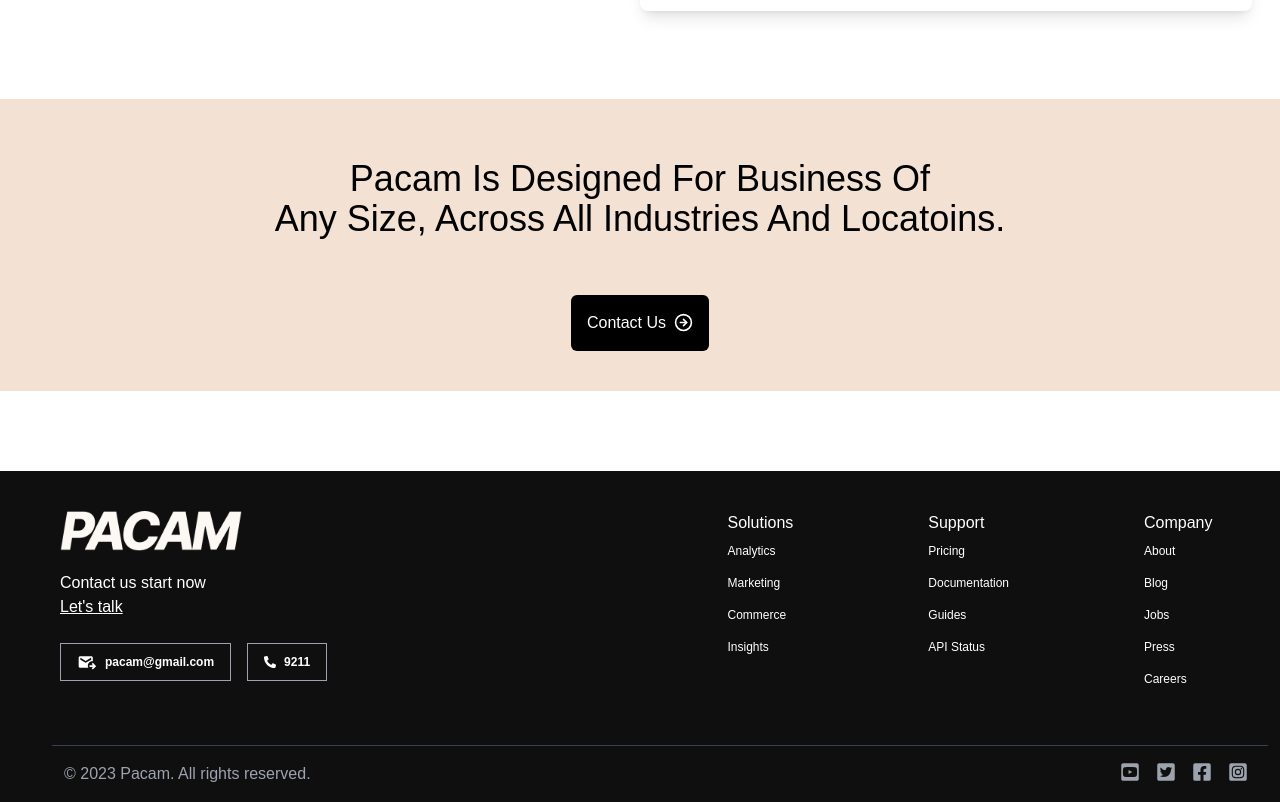
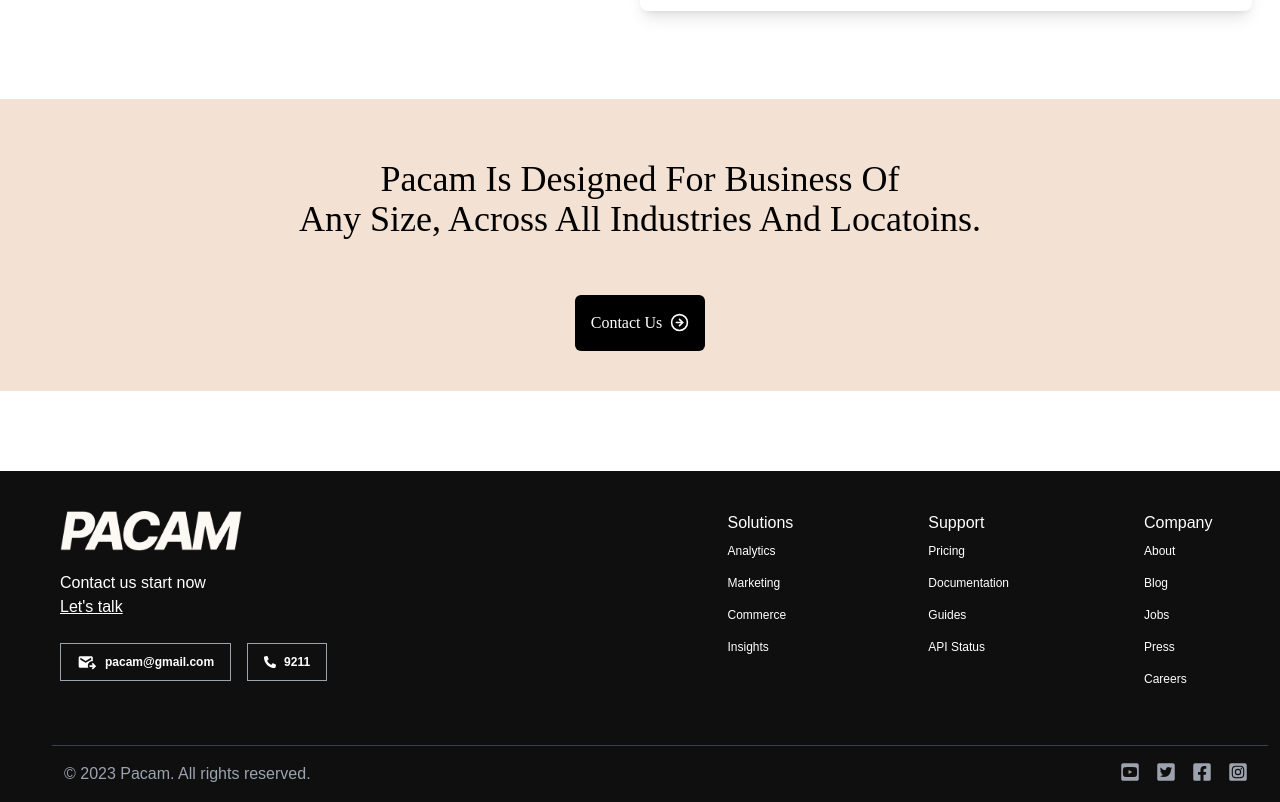
Before and after one commit to kunal23g/PACAM, a React (Vite) app: page / in a window 1280 px wide. Shown: the part 5458-6260 px from the top of the page. Built offline with nearby package versions, Linux system fonts and the light colour scheme.

Commit message:
Update Contact.jsx

```diff
--- a/src/components/Contact.jsx
+++ b/src/components/Contact.jsx
@@ -5,15 +5,15 @@ import { Link } from 'react-router-dom'
 
 const Contact=()=> {
     return (
-        <div className='max-w-[1420px] mx-auto py-10 items-center my-20 mx  flex flex-col bg-[#F3E2D3] '>
+        <div className='font-playfair max-w-[1420px] mx-auto py-10 items-center my-20 mx  flex flex-col bg-[#F3E2D3] '>
         <div className='mb-4  align-center p-5'>
-        <h1 className="text-2xl md:text-3xl lg:text-4xl text-dark-blue text-center">Pacam Is Designed For Business Of <br /> Any Size, Across All Industries And Locatoins.</h1>
+        <h1 className="text-2xl font-medium md:text-3xl lg:text-4xl text-dark-blue text-center">Pacam Is Designed For Business Of <br /> Any Size, Across All Industries And Locatoins.</h1>
 
         </div>
         <div className='  md:justify-center '>
             <Link
                 to="/contact"
-             className=" flex  justify-center py-[1rem] px-[1rem] mt-5 rounded-md   text-white bg-black">
+             className=" rounded-md flex  justify-center py-[1rem] px-[1rem] mt-5    text-white bg-black">
                 Contact Us<CircleArrowRight size={19} className="ml-2 mt-[2px] "  />
                 </Link>
 
```
